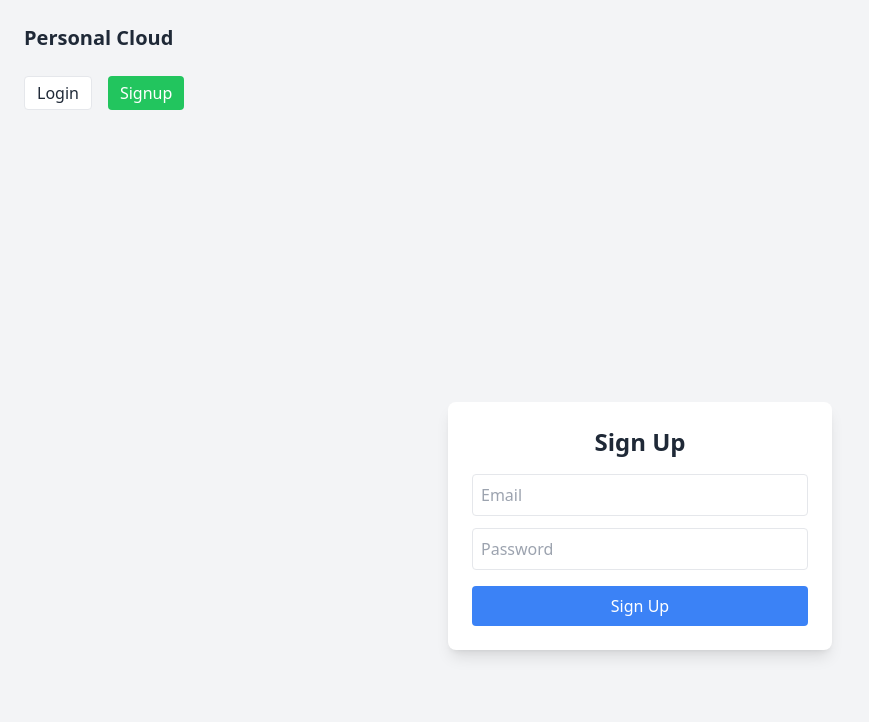
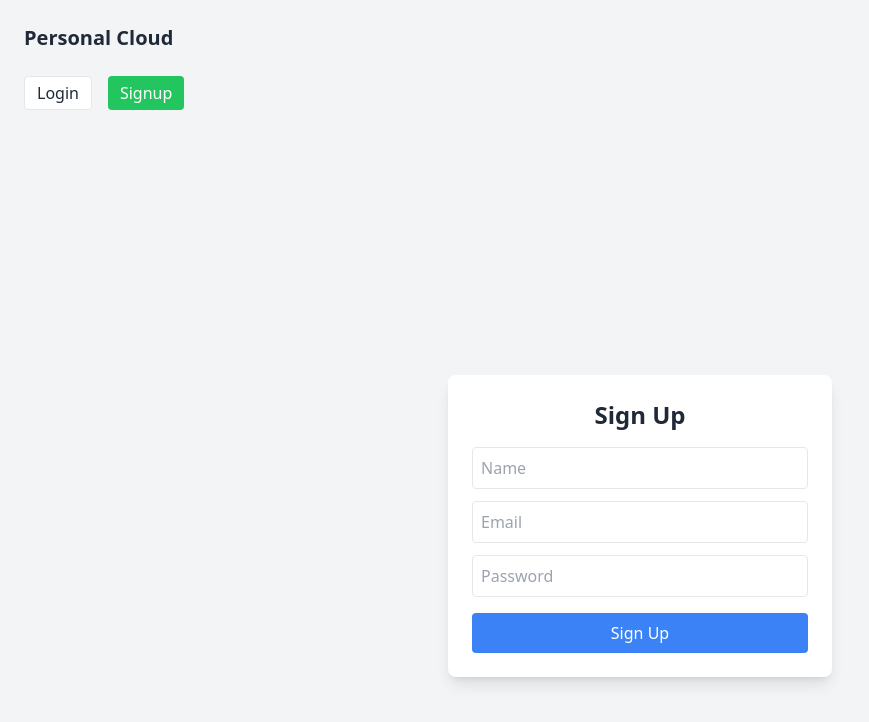
Before and after one commit to codead777/personal-cloud-ai, a React (Vite) app in the folder frontend/: page / in a window 1280 px wide. Both pictures are taken after a click on the button "Signup". Shown: the top 722 px of the page, without its empty margins (0-869 px from the left). Built offline with nearby package versions, Linux system fonts and the light colour scheme.

Commit message:
Update Signup.jsx

```diff
--- a/frontend/src/components/Signup.jsx
+++ b/frontend/src/components/Signup.jsx
@@ -1,7 +1,7 @@
 import React, { useState } from "react";
 
 export default function Signup({ onSignup }) {
-  const [name, setName] = useState("");
+  const [name, setName] = useState("");   // Added state for name
   const [email, setEmail] = useState("");
   const [password, setPassword] = useState("");
   const [error, setError] = useState("");
@@ -10,11 +10,11 @@ export default function Signup({ onSignup }) {
     e.preventDefault();
     setError("");
     try {
-      console.log("Signing up:", email, password);
+      console.log("Signing up:", name, email, password);
       const res = await fetch("https://personal-cloud-ai.onrender.com/auth/signup", {
         method: "POST",
         headers: { "Content-Type": "application/json" },
-        body: JSON.stringify({ name, email, password }),
+        body: JSON.stringify({ name, email, password }), // Send name too
       });
 
       const text = await res.text();
@@ -40,6 +40,16 @@ export default function Signup({ onSignup }) {
       <form onSubmit={handleSubmit} className="bg-white p-6 rounded-lg shadow-lg w-96">
         <h2 className="text-2xl font-bold mb-4 text-center">Sign Up</h2>
         {error && <p className="text-red-500 mb-3">{error}</p>}
+
+        <input
+          type="text"
+          placeholder="Name"
+          className="w-full p-2 border rounded mb-3"
+          value={name}
+          onChange={(e) => setName(e.target.value)}
+          required
+        />
+
         <input
           type="email"
           placeholder="Email"
@@ -48,6 +58,7 @@ export default function Signup({ onSignup }) {
           onChange={(e) => setEmail(e.target.value)}
           required
         />
+
         <input
           type="password"
           placeholder="Password"
@@ -56,6 +67,7 @@ export default function Signup({ onSignup }) {
           onChange={(e) => setPassword(e.target.value)}
           required
         />
+
         <button
           type="submit"
           className="w-full bg-blue-500 hover:bg-blue-600 text-white py-2 rounded transition"
```
